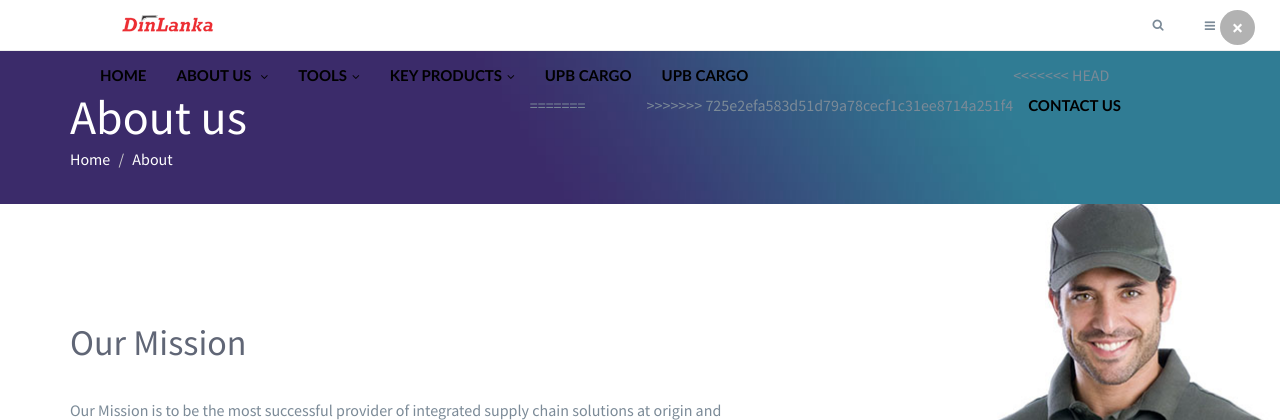
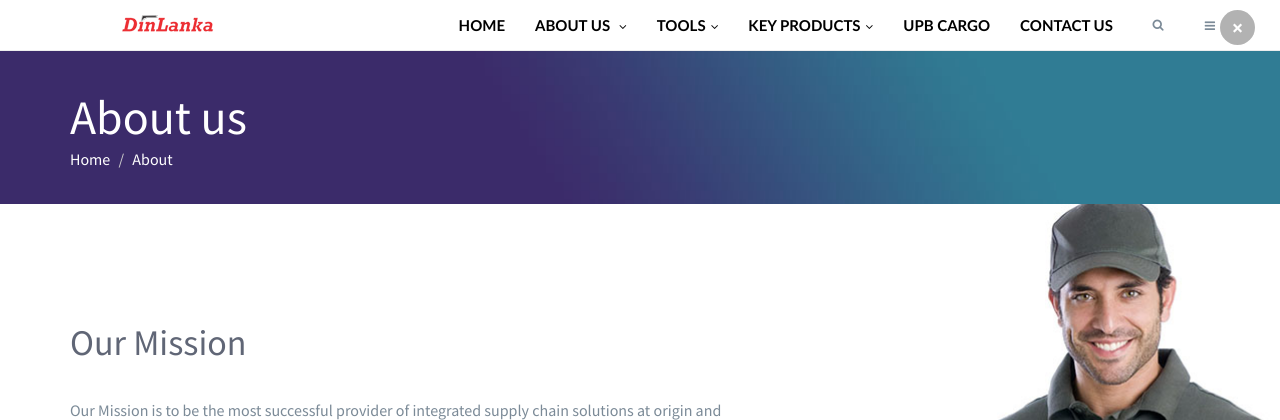
Before and after one commit to Pasi-D/Dinlanka_Symfony, a Symfony app: template app/Resources/views/dinlanka/about.html.twig in a window 1280 px wide. Shown: the top 420 px of the page. Run offline with Twig, Linux system fonts and the light colour scheme; the template is opened without the code that fills it, so the values that code supplies are empty; some libraries are stand-ins or nearby versions.

Commit message:
merge conflicts

```diff
--- a/app/Resources/views/base.html.twig
+++ b/app/Resources/views/base.html.twig
@@ -162,11 +162,7 @@
                                         </li> <!-- /MEGA MENU -->
                                         <!-- /Pages -->
                                         <!-- Blog -->
-<<<<<<< HEAD
-                                        <li class="dropdown"><a href="/upb"><b>UPB CARGO</b></a>
-=======
                                         <li class="dropdown"><a href="/upb_cargo"><b>UPB CARGO</b></a>
->>>>>>> 725e2efa583d51d79a78cecf1c31ee8714a251f4
                                         </li>
                                         <li><a href="/contact"><b>CONTACT US</b></a></li>
                                     </ul>
```
